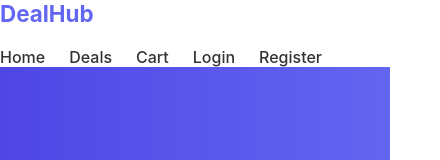
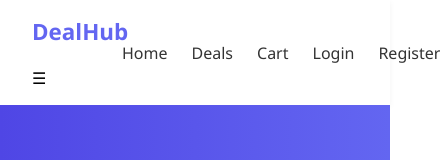
Before and after one commit to patelankeet2/Deal-Hub, a React (Create React App) app in the folder dealhub/: page / in a window 390 px wide. Shown: the top 160 px of the page, 440 px wide, since content can reach past the window. Built offline with nearby package versions, Linux system fonts and the light colour scheme; no server answers; the database is empty.

Commit message:
Implemented role-based navigation and responsive mobile menu in Navbar

```diff
--- a/dealhub/src/components/Navbar.js
+++ b/dealhub/src/components/Navbar.js
@@ -1,4 +1,4 @@
-import React from 'react';
+import React, { useState } from 'react';
 import { Link, useNavigate } from 'react-router-dom';
 import { useAuth } from '../context/AuthContext';
 import { auth } from '../firebaseConfig';
@@ -7,6 +7,7 @@ import './Navbar.css';
 const Navbar = () => {
   const { user, role } = useAuth();
   const navigate = useNavigate();
+  const [isMenuOpen, setIsMenuOpen] = useState(false);
 
   const handleLogout = () => {
     auth.signOut().then(() => {
@@ -14,12 +15,20 @@ const Navbar = () => {
     });
   };
 
+  const toggleMenu = () => {
+    setIsMenuOpen(!isMenuOpen);
+  };
+
   return (
-    <nav className="navbar">
-      <div className="logo" onClick={() => navigate('/')}>DealHub</div>
-      <div className="nav-links">
+    <nav className="main-navbar">
+      <div className="navbar-header">
+        <div className="logo" onClick={() => navigate('/')}>DealHub</div>
+        <div className="hamburger" onClick={toggleMenu}>
+          ☰
+        </div>
+      </div>
 
-        {/* Unauthenticated visitor */}
+      <div className={`nav-links ${isMenuOpen ? 'show' : ''}`}>
         {!user && (
           <>
             <Link to="/landing">Home</Link>
@@ -30,7 +39,6 @@ const Navbar = () => {
           </>
         )}
 
-        {/* Customer */}
         {user && role === 'customer' && (
           <>
             <Link to="/landing">Home</Link>
@@ -38,11 +46,10 @@ const Navbar = () => {
             <Link to="/cart">Cart</Link>
             <Link to="/orders">Orders</Link>
             <Link to="/profile">Profile</Link>
-            <button onClick={handleLogout}>Logout</button>
+            <button className="logout-btn" onClick={handleLogout}>Logout</button>
           </>
         )}
 
-        {/* Merchant */}
         {user && role === 'merchant' && (
           <>
             <Link to="/merchant-dashboard">Dashboard</Link>
@@ -51,11 +58,10 @@ const Navbar = () => {
             <Link to="/merchant-deals">My Deals</Link>
             <Link to="/merchant-customers">Customers</Link>
             <Link to="/settings">Settings</Link>
-            <button onClick={handleLogout}>Logout</button>
+            <button className="logout-btn" onClick={handleLogout}>Logout</button>
           </>
         )}
 
-        {/* Admin */}
         {user && role === 'admin' && (
           <>
             <Link to="/admin-dashboard">Dashboard</Link>
@@ -64,10 +70,9 @@ const Navbar = () => {
             <Link to="/admin-manage-category">Manage Category</Link>
             <Link to="/admin-earnings">Earnings</Link>
             <Link to="/admin-profile">Profile</Link>
-            <button onClick={handleLogout}>Logout</button>
+            <button className="logout-btn" onClick={handleLogout}>Logout</button>
           </>
         )}
-
       </div>
     </nav>
   );
```
